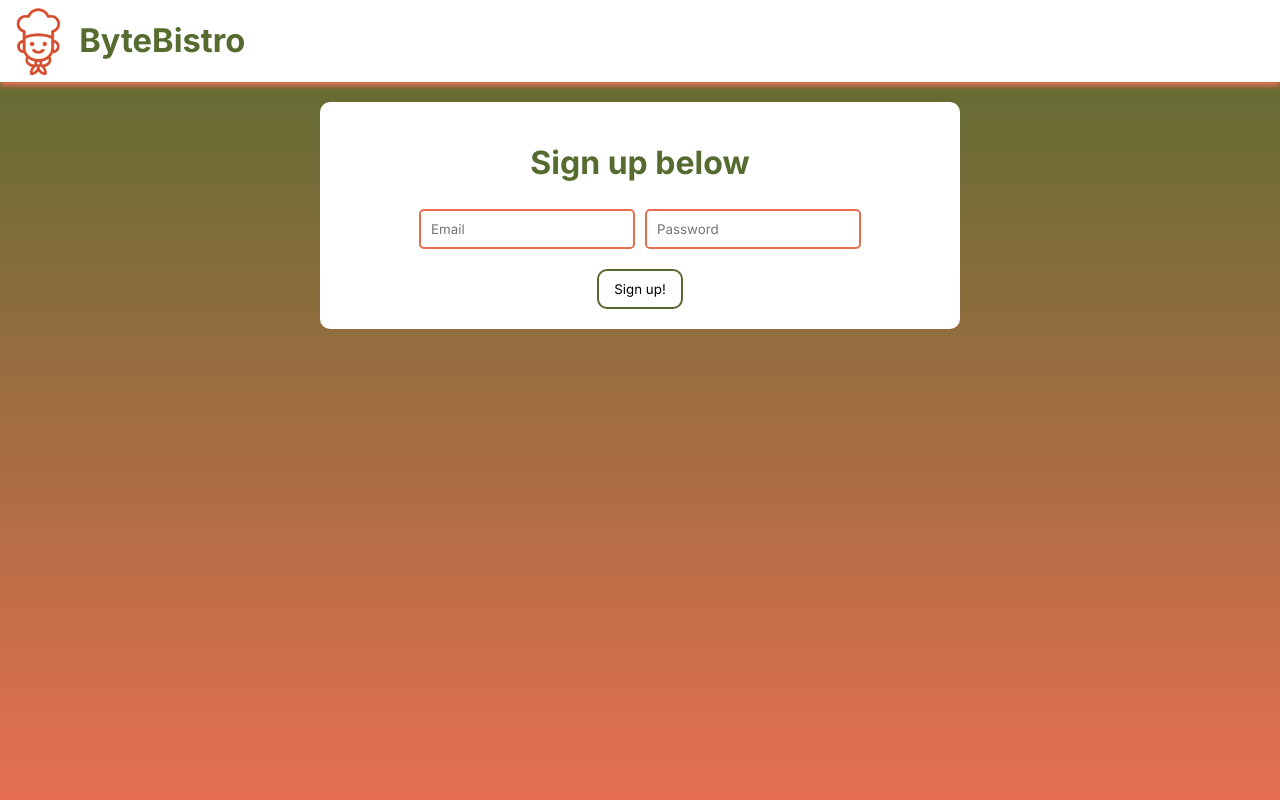
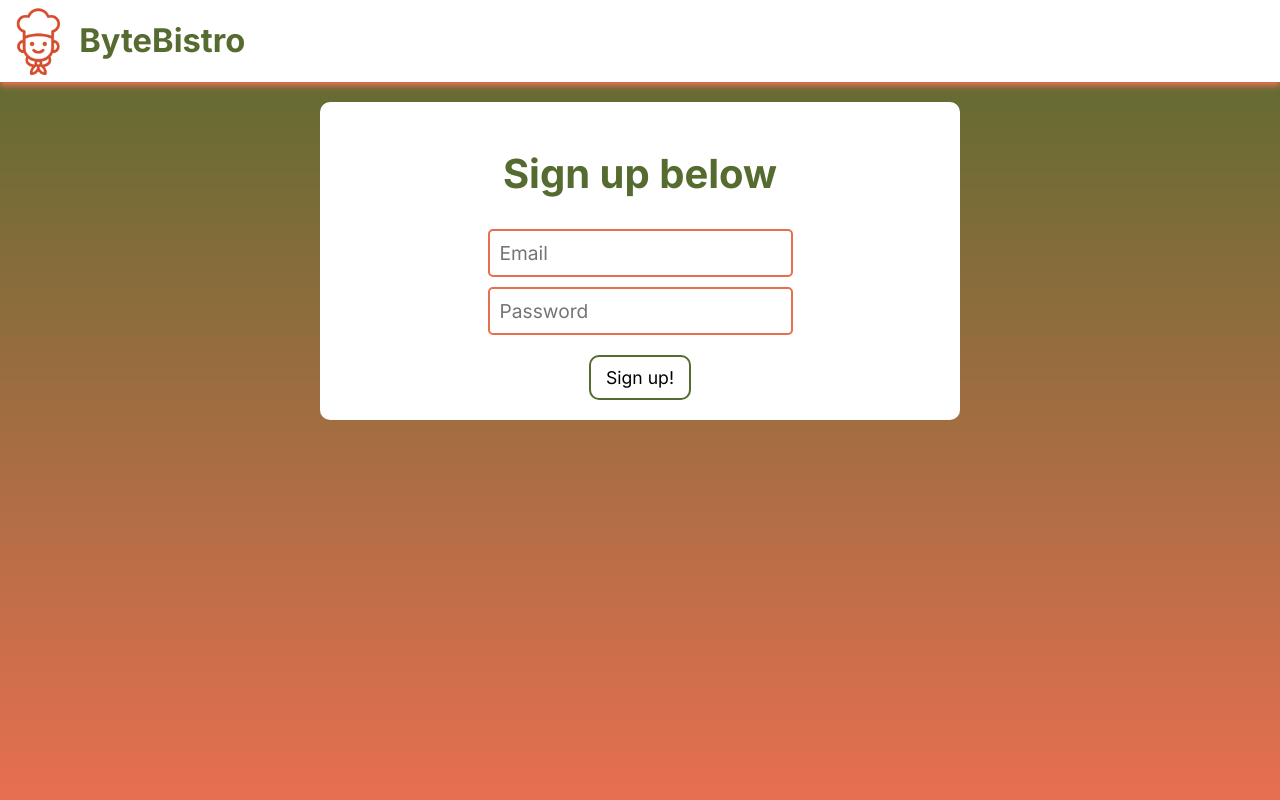
Before and after one commit to zaidhanif1/ByteBistro, a React (Vite) app: page /signup in a window 1280 px wide. Shown: the top 800 px of the page. Built offline with nearby package versions, Linux system fonts and the light colour scheme.

Commit message:
Sever changes

```diff
--- a/package.json
+++ b/package.json
@@ -15,11 +15,14 @@
     "@google/genai": "^1.0.1",
     "@google/generative-ai": "^0.24.1",
     "axios": "^1.9.0",
+    "bcrypt": "^6.0.0",
     "cors": "^2.8.5",
     "dotenv": "^16.5.0",
     "express": "^5.1.0",
     "font-awesome": "^4.7.0",
     "openai": "^4.103.0",
+    "pg": "^8.16.2",
+    "postgres": "^3.4.7",
     "react": "^19.1.0",
     "react-dom": "^19.1.0",
     "react-icons": "^5.5.0",
--- a/src/components/Signup/Signup.css
+++ b/src/components/Signup/Signup.css
@@ -10,6 +10,10 @@
     margin: auto;
     border-radius: 10px;
 }
+.signup-h1
+{
+    font-size: 2.5rem;
+}
 .pswd-inp, .email-inp
 {
     margin: 5px;
@@ -17,6 +21,7 @@
     padding: 10px;
     transition: box-shadow 0.3s ease, border-color 0.5s ease;
     border-radius: 5px;
+    font-size: 1.2rem;
 }
 .pswd-inp:focus, .email-inp:focus
 {
@@ -31,6 +36,7 @@
     padding: 10px 15px;
 
     font-family: Inter, sans-serif;
+    font-size: 1.1rem;
 
 
     background-color: white;
@@ -59,5 +65,16 @@
     {
         width: 300px;
     }
-
+    .signup-h1
+    {
+        font-size: 1.5rem;
+    }
+    .pswd-inp, .email-inp
+    {
+        font-size: 0.8rem;
+    }
+    .sign-up-btn
+    {
+        font-size: 0.8rem;
+    }
 }
--- a/src/components/Signup/Signup.jsx
+++ b/src/components/Signup/Signup.jsx
@@ -1,23 +1,55 @@
+import { useState } from 'react'
 import './Signup.css'
 
 export default function Signup()
 {
 
-    const prevent = (e) => {
-        e.preventDefault()
+
+    const [email, setEmail] = useState('')
+    const [password, setPassword] = useState('')
+
+    const handleSubmit = async (e) => {
+        e.preventDefault();
+        const res = await fetch ('http://localhost:8000/api/signup', {
+        method: 'POST',
+        headers:
+        {
+            "Content-Type": 'application/json'
+        },
+        body: JSON.stringify({email, password})
+
+
+    });
+        const data = await res.json();
+        console.log(data)
     }
 
+
+
+
     return (
-        <div className='signup-page'>
-        <h1>Sign up below</h1>
-        <form className='signup-form'>
+<div className='signup-page'>
+    <h1 className='signup-h1'>Sign up below</h1>
+        <form className='signup-form' onSubmit={handleSubmit}>
         <div className='inputs'>
-        <input placeholder = 'Email'className='email-inp' type="email"  />
-        <input placeholder = 'Password'className='pswd-inp' type="password"  />
+            <input
+            placeholder = 'Email'
+            className='email-inp'
+            type="email"
+            value={email}
+            onChange={(e) => setEmail(e.target.value)}
+            />
+
+            <input
+            placeholder = 'Password'
+            className='pswd-inp'
+            type="password"
+            value={password}
+            onChange={(e) => setPassword(e.target.value)}
+            />
         </div>
-        <button className='sign-up-btn' onClick={prevent}>Sign up!</button>
+            <button className='sign-up-btn' type='submit'>Sign up!</button>
         </form>
-
-        </div>
+</div>
     )
 }
--- a/src/components/Welcome/Welcome.css
+++ b/src/components/Welcome/Welcome.css
@@ -14,10 +14,14 @@
     height: 70vh;
 }
 
-
+.welcome-txt-p
+{
+    font-size: 1.2rem;
+}
 .welcome-h1
 {
     word-break: normal;
+    font-size: 3rem;
 }
 .help-you-out-text
 {
@@ -35,6 +39,9 @@
 {
     text-decoration: none;
     display: block;
+
+    font-family: Inter, sans-serif;
+    font-size: 1.1rem;
 
     padding: 10px;
     margin: 5px;
@@ -62,5 +69,19 @@
     .welcome-page
     {
         width: 300px;
+        height: fit-content ;
+    }
+    .welcome-h1
+    {
+        font-size: 1.5rem;
+    }
+    .welcome-txt-p
+    {
+        font-size: 0.8rem;
+    }
+
+    .signup-btn, .login-btn
+    {
+        font-size: 0.8rem;
     }
 }
```
Also changed, not shown: server.js (+29 -11 lines), 2 other files (tests, documents, lock files or other folders).
